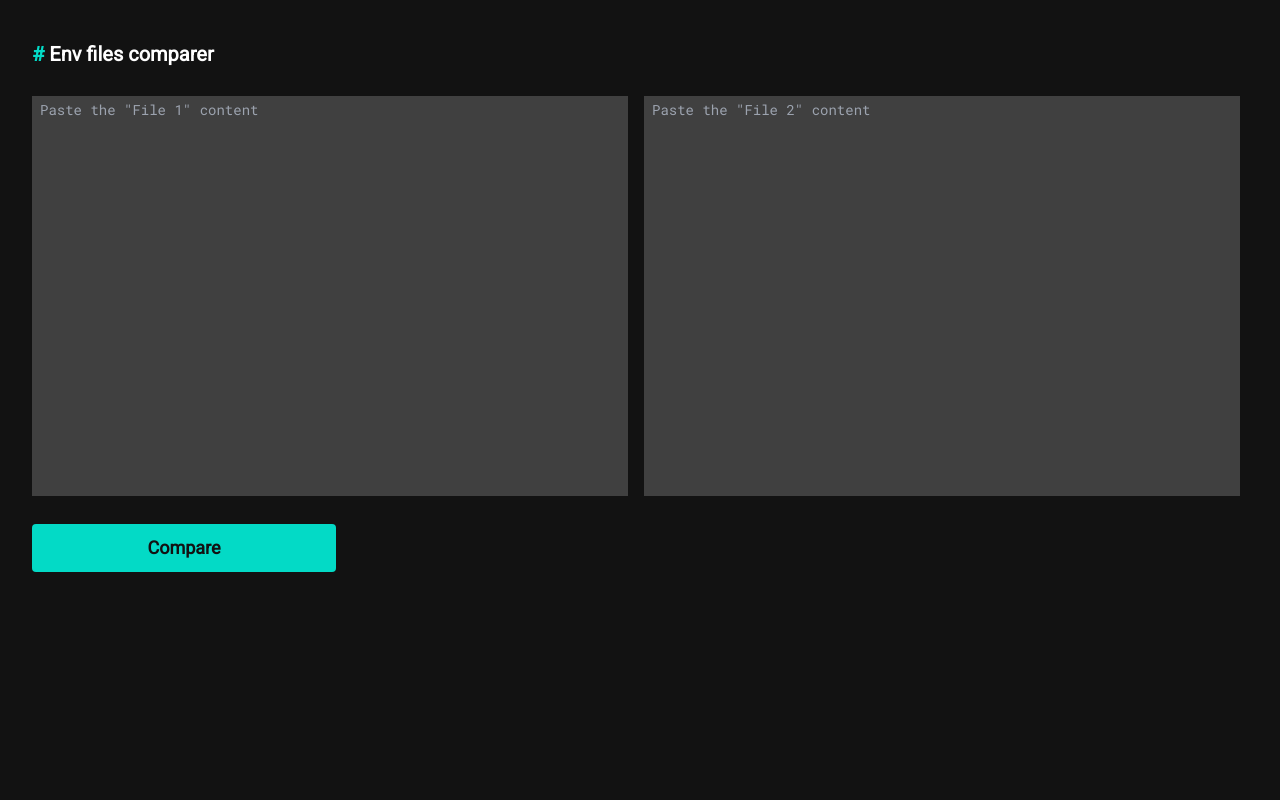
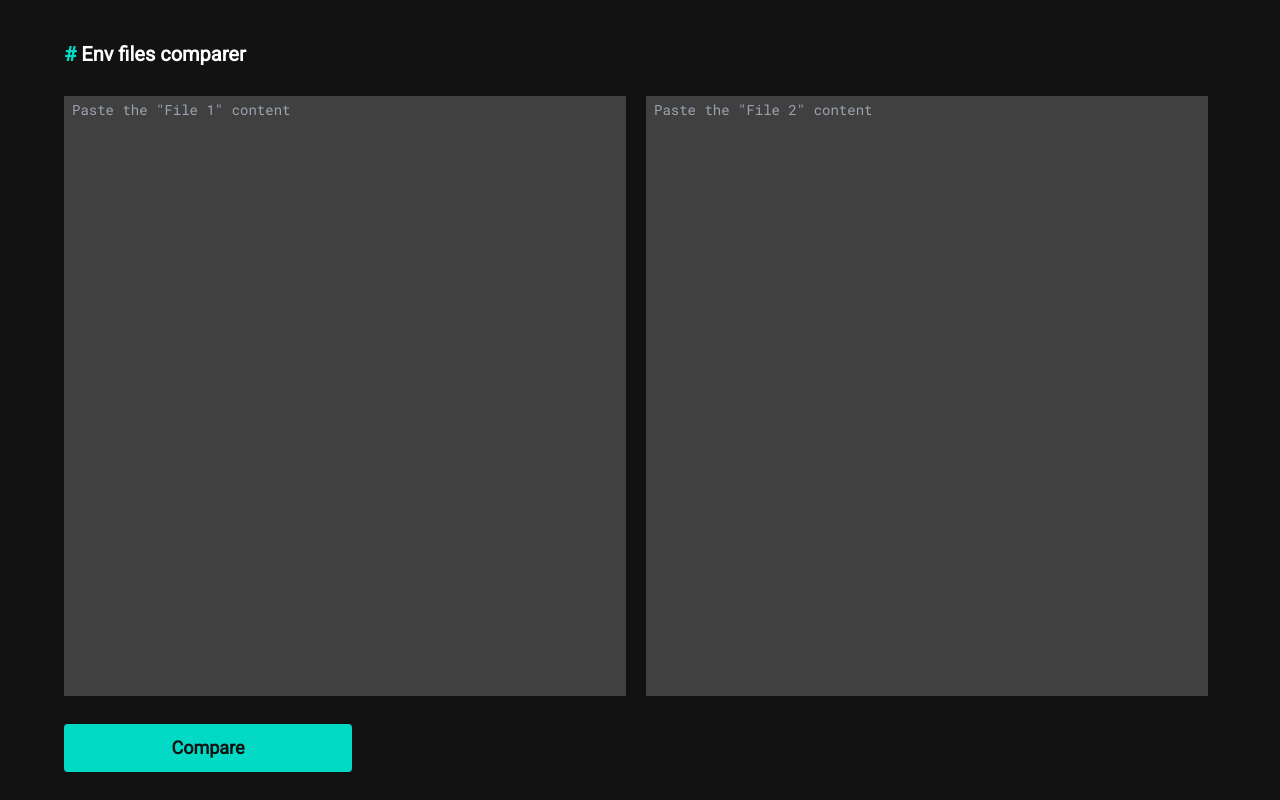
Before and after one commit to ftapiat/env-compare-web, a Next.js app: page / in a window 1280 px wide. Built offline with nearby package versions, Linux system fonts and the light colour scheme.

Commit message:
Update Form and Output UI

```diff
--- a/src/app/layout.tsx
+++ b/src/app/layout.tsx
@@ -19,7 +19,7 @@ export default function RootLayout({
 }) {
   return (
     <html lang="en" className={`${roboto.variable} font-roboto`}>
-      <body className="bg-abyss text-white text-base md:text-lg container px-8 pt-10 mx-auto">
+      <body className="bg-abyss text-white text-base md:text-lg px-8 md:px-16 2xl:px-32 pt-10 mx-auto">
         {children}
       </body>
     </html>
--- a/src/components/form/FormInputs.components.tsx
+++ b/src/components/form/FormInputs.components.tsx
@@ -11,17 +11,17 @@ export default function FormInputsComponents({
   className?: string;
 }) {
   return (
-    <div className={`min-w-full flex flex-row h-96 min-h-[50vh] ${className}`}>
+    <div
+      className={`min-w-full h-[75vh] grid gap-3 grid-cols-1 lg:grid-cols-2 ${className}`}
+    >
       {/* Todo add filename inputs */}
       <FileValueTextAreaComponent
         name="file_1_content"
         placeholder={`Paste the "File 1" content`}
-        className="mr-2"
       />
       <FileValueTextAreaComponent
         name="file_2_content"
         placeholder={`Paste the "File 2" content`}
-        className="ml-2"
       />
     </div>
   );
@@ -47,7 +47,7 @@ function FileValueTextAreaComponent({
     <TextAreaComponent
       id={name}
       name={name}
-      className={`flex-grow resize-none text-sm ${className}`}
+      className={`resize-none text-sm ${className}`}
       placeholder={placeholder}
     />
   );
--- a/src/components/primitives/table/styles.module.css
+++ b/src/components/primitives/table/styles.module.css
@@ -11,6 +11,7 @@
 }
 
 .table > tbody > tr > td {
-  @apply py-1.5;
+  @apply py-1.5 px-2;
   @apply border border-zinc-800;
+  @apply break-words;
 }
--- a/src/components/results/ResultsTable.component.tsx
+++ b/src/components/results/ResultsTable.component.tsx
@@ -23,8 +23,8 @@ export const ResultsTableComponent = ({
       <TheadComponent>
         <tr>
           <th>Difference</th>
-          <th className="w-1/3 text-secondary">{values.file1.fileName}</th>
-          <th className="w-1/3 text-secondary">{values.file2.fileName}</th>
+          <th className="text-secondary">{values.file1.fileName}</th>
+          <th className="text-secondary">{values.file2.fileName}</th>
         </tr>
       </TheadComponent>
       <TbodyComponent>
--- a/src/components/results/ResultsValueDiffRow.component.tsx
+++ b/src/components/results/ResultsValueDiffRow.component.tsx
@@ -54,12 +54,8 @@ export const ResultsValueDiffRowComponent = ({
   return (
     <tr>
       <td>{differences.key}</td>
-      <td className="px-2 break-words">
-        {generateValueWithDifferencesJsx(differences.file1)}
-      </td>
-      <td className="px-2 break-words">
-        {generateValueWithDifferencesJsx(differences.file2)}
-      </td>
+      <td className="">{generateValueWithDifferencesJsx(differences.file1)}</td>
+      <td className="">{generateValueWithDifferencesJsx(differences.file2)}</td>
     </tr>
   );
 };
```
